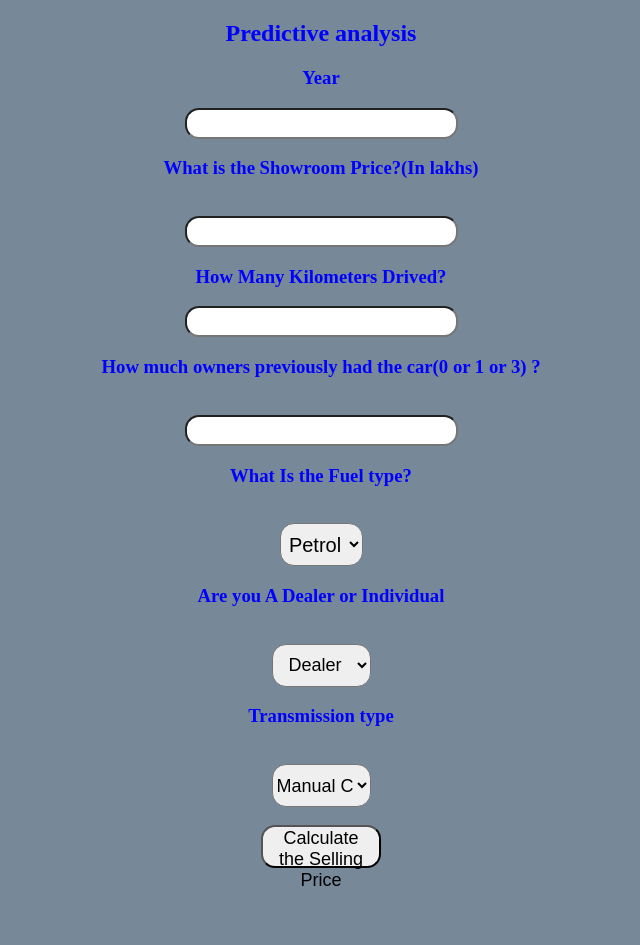
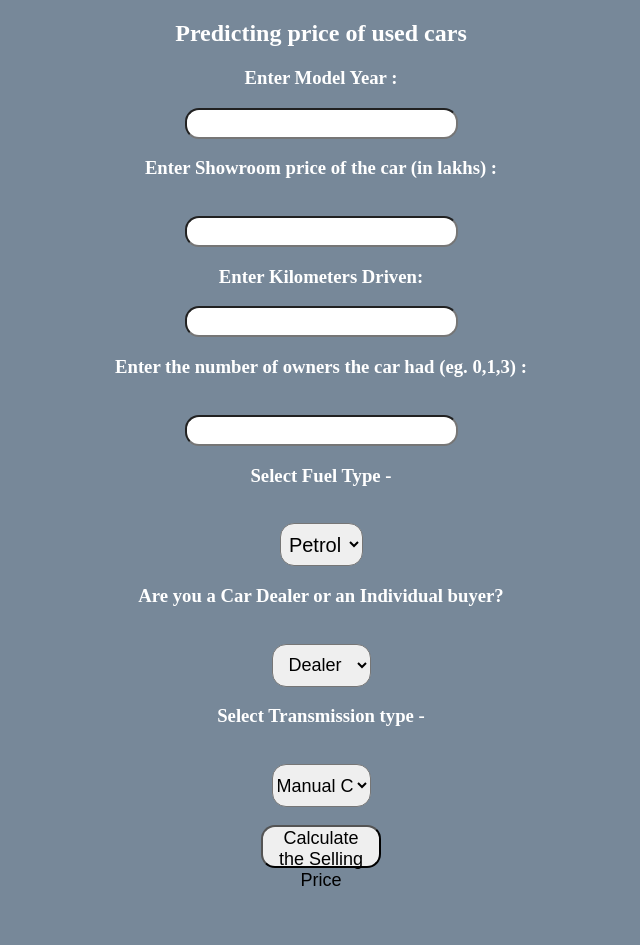
Before and after one commit to Kashikawanchoo/predicting_car_prices_of_used_cars, a Flask app: page / in a window 1280 px wide. Shown: the whole page, without its empty margins (319-959 px from the left). Run offline with Flask 2, Linux system fonts and the light colour scheme; parts of the project's set-up code (start-up, migrations or seed data) failed here and were passed over.

Commit message:
Update index.html

```diff
--- a/templates/index.html
+++ b/templates/index.html
@@ -9,24 +9,24 @@
 
 <body>
 
-    <div style="color:blue">
+    <div style="color:white">
         <form action="{{ url_for('predict')}}" method="post">
-            <h2>Predictive analysis</h2>
-            <h3>Year</h3>
+            <h2>Predicting price of used cars</h2>
+            <h3>Enter Model Year :</h3>
             <input id="first" name="Year" type="number ">
-            <h3>What is the Showroom Price?(In lakhs)</h3><br><input id="second" name="Present_Price" required="required">
-            <h3>How Many Kilometers Drived?</h3><input id="third" name="Kms_Driven" required="required">
-            <h3>How much owners previously had the car(0 or 1 or 3) ?</h3><br><input id="fourth" name="Owner" required="required">
-            <h3>What Is the Fuel type?</h3><br><select name="Fuel_Type_Petrol" id="fuel" required="required">
+            <h3>Enter Showroom price of the car (in lakhs) :</h3><br><input id="second" name="Present_Price" required="required">
+            <h3>Enter Kilometers Driven: </h3><input id="third" name="Kms_Driven" required="required">
+            <h3>Enter the number of owners the car had (eg. 0,1,3) :</h3><br><input id="fourth" name="Owner" required="required">
+            <h3>Select Fuel Type -</h3><br><select name="Fuel_Type_Petrol" id="fuel" required="required">
                 <option value="Petrol">Petrol</option>
                 <option value="Diesel">Diesel</option>
                 <option value="Diesel">CNG</option>
             </select>
-            <h3>Are you A Dealer or Individual</h3><br><select name="Seller_Type_Individual" id="resea" required="required">
+            <h3>Are you a Car Dealer or an Individual buyer?</h3><br><select name="Seller_Type_Individual" id="resea" required="required">
                 <option value="Dealer">Dealer</option>
                 <option value="Individual">Individual</option>
             </select>
-            <h3>Transmission type</h3><br><select name="Transmission_Mannual" id="research" required="required">
+            <h3>Select Transmission type -</h3><br><select name="Transmission_Mannual" id="research" required="required">
                 <option value="Mannual">Manual Car</option>
                 <option value="Automatic">Automatic Car</option>
             </select>
```
